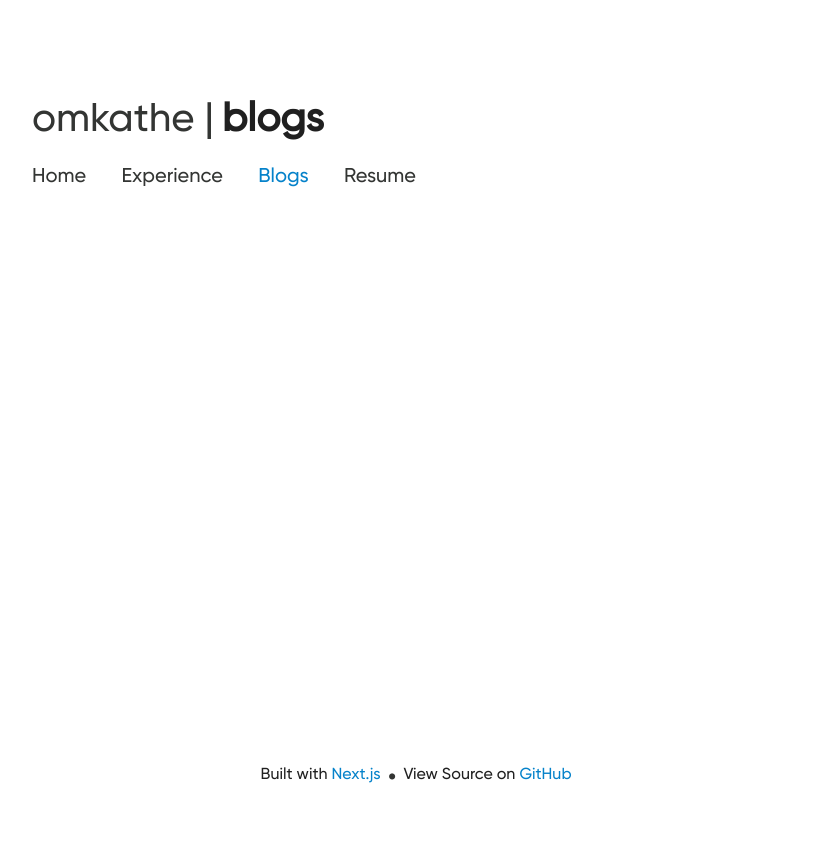
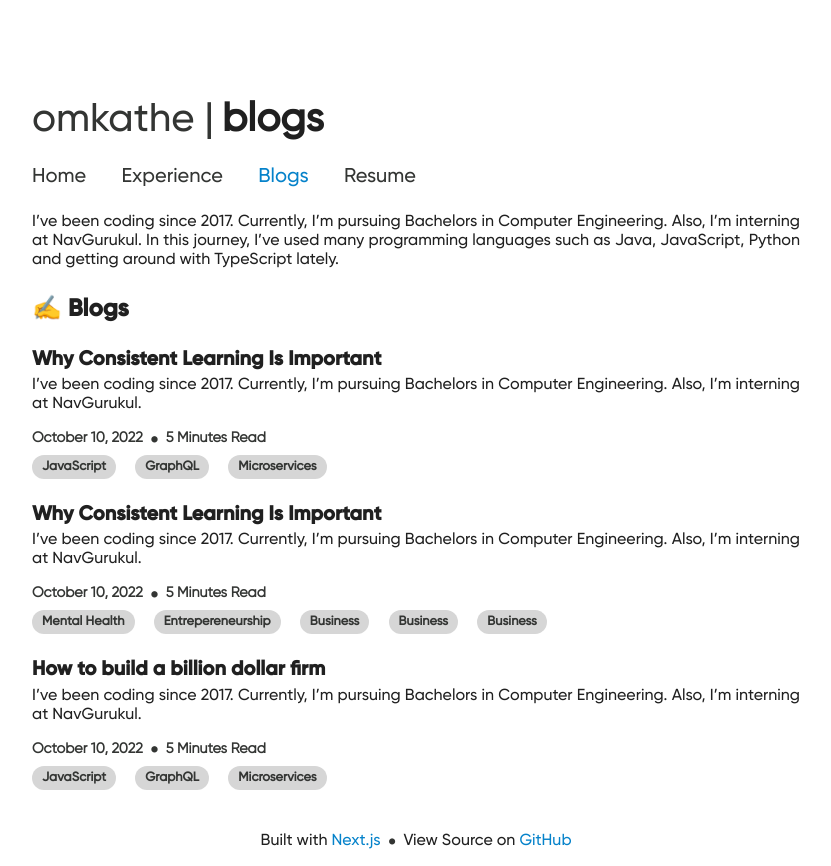
Before and after one commit to jjjxtan/astanuk, a Next.js app: page /blogs in a window 1280 px wide. Shown: the whole page, without its empty margins (224-1055 px from the left). Before the commit the page ends 800 px from the top, so only its background shows below. Built offline with nearby package versions, Linux system fonts and the light colour scheme.

Commit message:
feat: added-blogs

```diff
--- /dev/null
+++ b/Components/Blogs/Blog.tsx
@@ -0,0 +1,44 @@
+import { FC, ReactElement } from "react";
+import Image from "next/image";
+import { Paragraph } from "../Common/Paragraph/Paragraph";
+import { Subtitle } from "../Common/Title/Subtitle";
+import { Tag } from "../Common/Tag/Tag";
+import classes from "./Blogs.module.css";
+
+interface IBlog {
+    title: string;
+    description: string;
+    date: string;
+    time: string;
+    tags: string[];
+    isNew?: boolean
+}
+
+type Props = {
+    blogList: IBlog[] | [];
+};
+
+export const Blog: FC<Props> = ({ blogList }): ReactElement => {
+    return (
+        <div className={classes.blogsWrapper}>
+            {blogList.map((obj, index) => (
+                <div className={classes.blog} key={index}>
+                    <Subtitle className={classes.title}>
+                        {obj.title}
+                    </Subtitle>
+                    <Paragraph className={classes.paragraph}>{obj.description}</Paragraph>
+                    <h6 className={classes.secondaryText}>
+                        {obj.date}
+                        <span className={classes.dot}>⬤</span>
+                        {obj.time}
+                    </h6>
+                    <div className={classes.tagsContainer}>
+                        {obj.tags.map((tag, idx) => (
+                            <Tag key={idx}>{tag}</Tag>
+                        ))}
+                    </div>
+                </div>
+            ))}
+        </div>
+    );
+};
--- a/Components/Blogs/Blogs.module.css
+++ b/Components/Blogs/Blogs.module.css
@@ -0,0 +1,43 @@
+.blogsContainer{
+    margin-top: 1.5rem;
+}
+.blog{
+    margin-top: 1.5rem;
+}
+.title{
+    cursor: pointer;
+    display: flex;
+}
+.paragraph{
+    margin-top: 0.2rem;
+}
+.newTag{
+    background-color: #FFD400;
+    margin-left: 1rem;
+    padding-top: 0;
+    padding-bottom: 0;
+}
+
+.secondaryText{
+    font-family: Gilroy-Regular;
+    font-size: 0.9rem;
+    margin-top: 1rem;
+    color: var(--color-secondary);
+    display: flex;
+}
+
+.dot{
+    font-size: 6px;
+    color: var(--color-secondary);
+    margin: 0 8px 0 8px;
+    display: inline-flex;
+    align-items: center;
+}
+
+.tagsContainer{
+    margin-top: 0.5rem;
+    display: flex;
+    width: fit-content;
+    flex-wrap: wrap;
+    gap: 0.2rem;
+}
--- a/Components/Blogs/Blogs.tsx
+++ b/Components/Blogs/Blogs.tsx
@@ -2,10 +2,41 @@ import { ReactElement } from "react";
 import { Aligner } from "../Common/Aligner/Aligner";
 import { Footer } from "../Common/Footer/Footer";
 import { Navigation } from "../Common/Navigation/Navigation";
-import { SocialLinks } from "../Common/Social Links/SocialLinks";
+import { Paragraph } from "../Common/Paragraph/Paragraph";
 import { NameTitle } from "../Common/Title/NameTitle";
 import { Title } from "../Common/Title/Title";
-import classes from "./Experience.module.css";
+import { Blog } from "./Blog";
+import classes from "./Blogs.module.css";
+
+const text =
+    "I’ve been coding since 2017. Currently, I’m pursuing Bachelors in Computer Engineering. Also, I’m interning at NavGurukul. In this journey, I’ve used many programming languages such as Java, JavaScript, Python and getting around with TypeScript lately.";
+
+const blogList = [
+    {
+        title: "Why Consistent Learning Is Important",
+        description: "I’ve been coding since 2017. Currently, I’m pursuing Bachelors in Computer Engineering. Also, I’m interning at NavGurukul.",
+        date: "October 10, 2022",
+        time: "5 Minutes Read",
+        tags: ["JavaScript", "GraphQL", "Microservices"],
+        isNew: true
+    },
+    {
+        title: "Why Consistent Learning Is Important",
+        description: "I’ve been coding since 2017. Currently, I’m pursuing Bachelors in Computer Engineering. Also, I’m interning at NavGurukul.",
+        date: "October 10, 2022",
+        time: "5 Minutes Read",
+        tags: ["Mental Health", "Entrepereneurship", "Business", "Business", "Business"],
+        isNew: true
+    },
+    {
+        title: "How to build a billion dollar firm",
+        description: "I’ve been coding since 2017. Currently, I’m pursuing Bachelors in Computer Engineering. Also, I’m interning at NavGurukul.",
+        date: "October 10, 2022",
+        time: "5 Minutes Read",
+        tags: ["JavaScript", "GraphQL", "Microservices"],
+        isNew: true
+    }
+]
 
 export const Blogs = (): ReactElement => {
     return (
@@ -13,6 +44,13 @@ export const Blogs = (): ReactElement => {
             <>
                 <NameTitle name="omkathe | " page="blogs" />
                 <Navigation />
+                <Paragraph>
+                    {text}
+                </Paragraph>
+                <div className={classes.blogsContainer}>
+                    <Title>✍️ Blogs</Title>
+                    <Blog blogList={blogList}/>
+                </div>
 
                 <Footer />
             </>
--- /dev/null
+++ b/Components/Common/Tag/Tag.module.css
@@ -0,0 +1,15 @@
+.tagWrapper{
+    background-color: var(--color-greyish-white);
+    width: fit-content;
+    padding: 4px 10px;
+    margin-right: 1rem;
+    border-radius: 1rem;
+    display: flex;
+    align-items: center;
+}
+
+.tagText{
+    font-size: 0.8rem;
+    font-weight: bold;
+    color: var(--color-secondary);
+}
--- /dev/null
+++ b/Components/Common/Tag/Tag.tsx
@@ -0,0 +1,12 @@
+import { FC, ReactElement } from "react";
+import classes from "./Tag.module.css";
+
+export const Tag: FC<GeneralProps> = ({children, style, className}):ReactElement=>{
+    return(
+        <>
+            <div style={style} className={`${classes.tagWrapper} ${className}`}>
+                <span className={classes.tagText}>{children}</span>
+            </div>
+        </>
+    )
+}
--- a/Components/Experience/WorkEx.tsx
+++ b/Components/Experience/WorkEx.tsx
@@ -26,8 +26,8 @@ export const WorkEx: FC<Props> = ({experience}):ReactElement => {
                         </Subtitle>
                         <h6 className={classes.secondaryText}>{obj.role}</h6>
                         <h6 className={classes.secondaryText}>{obj.duration}</h6>
-                        <Paragraph className={classes.workDescription}>{obj.description}</Paragraph>
-                        <Paragraph className={classes.workDescription}>
+                        <Paragraph>{obj.description}</Paragraph>
+                        <Paragraph>
                             <span className={classes.techStack}>Tech Stack: </span>
                             {obj.techStack}
                         </Paragraph>
```
Also changed, not shown: Components/Experience/Experience.module.css (+1 -6 lines).
